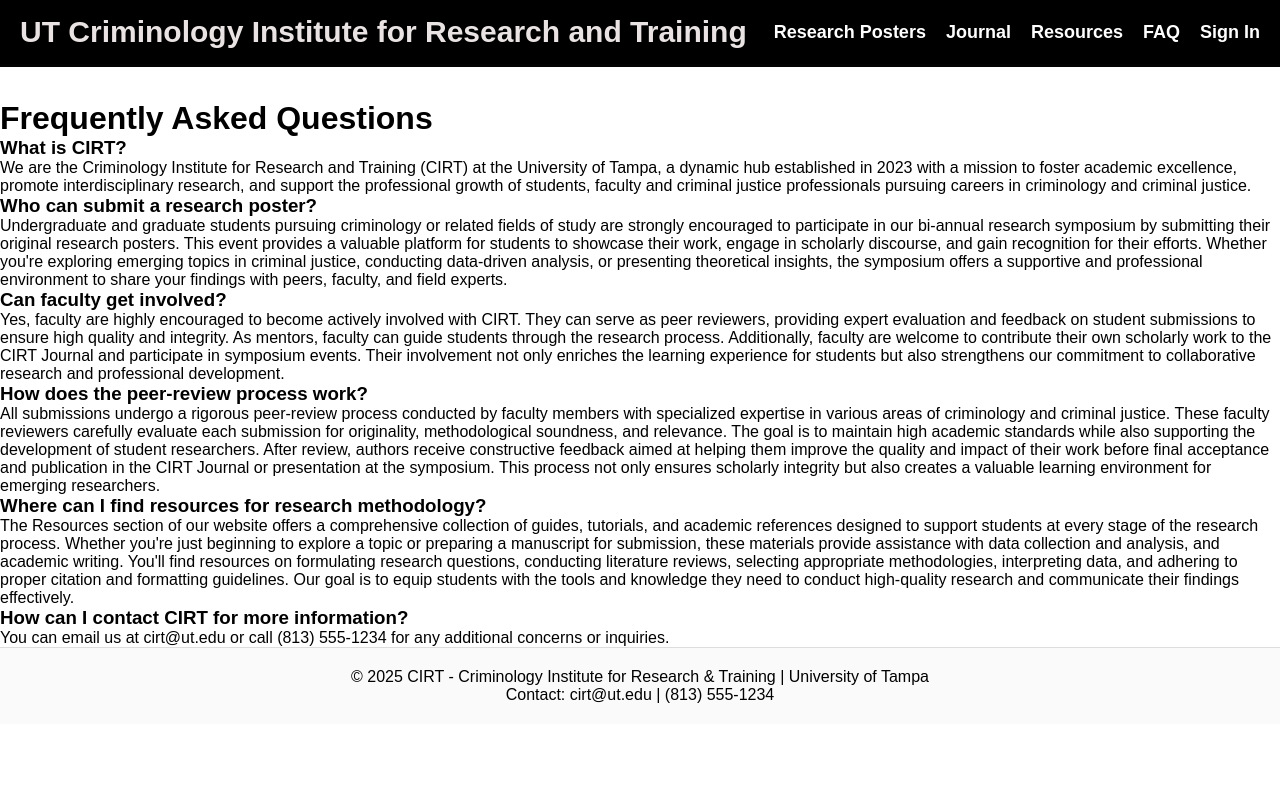
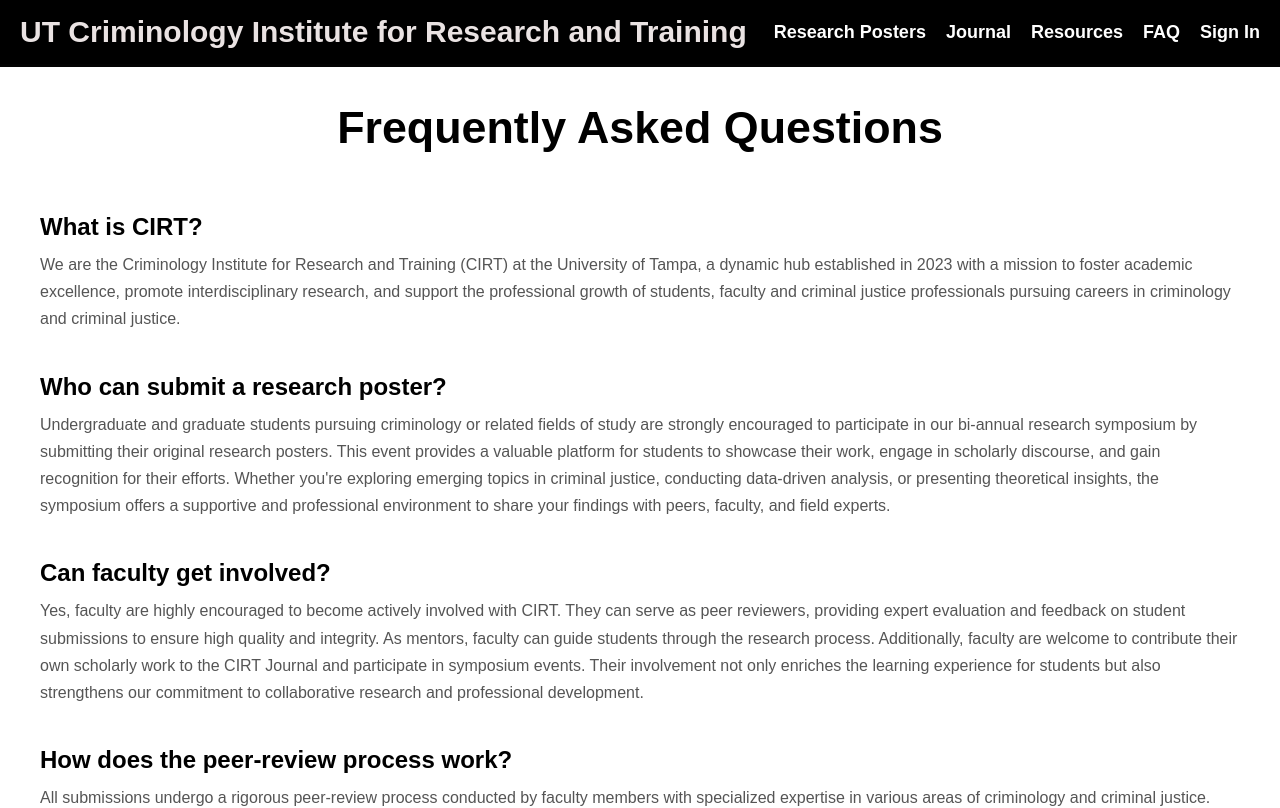
Before and after one commit to JarredGeng/CSC-230-PROJECT, a React (Vite) app: page /faq in a window 1280 px wide. Shown: the top 808 px of the page. Built offline with nearby package versions, Linux system fonts and the light colour scheme.

Commit message:
Update FAQ.css

```diff
--- a/src/styles/FAQ.css
+++ b/src/styles/FAQ.css
@@ -0,0 +1,34 @@
+.faq-container {
+    background-color: #fff;
+    padding: 2px 40px;
+    color: #000;
+    font-family: Arial, sans-serif;
+  }
+
+  .faq-heading {
+    text-align: center;
+    margin-bottom: 60px;
+    font-size: 2.8rem;
+  }
+
+  .faq-item {
+    margin-bottom: 40px;
+  }
+
+  .faq-question {
+    margin-bottom: 10px;
+    font-size: 1.5rem;
+  }
+
+  .faq-answer {
+    line-height: 1.7;
+    color: #555;
+  }
+
+  .footer {
+    padding: 1rem;
+    margin: 0;
+    background-color: #fafafa;
+    color: black;
+    text-align: center;
+  }
```
